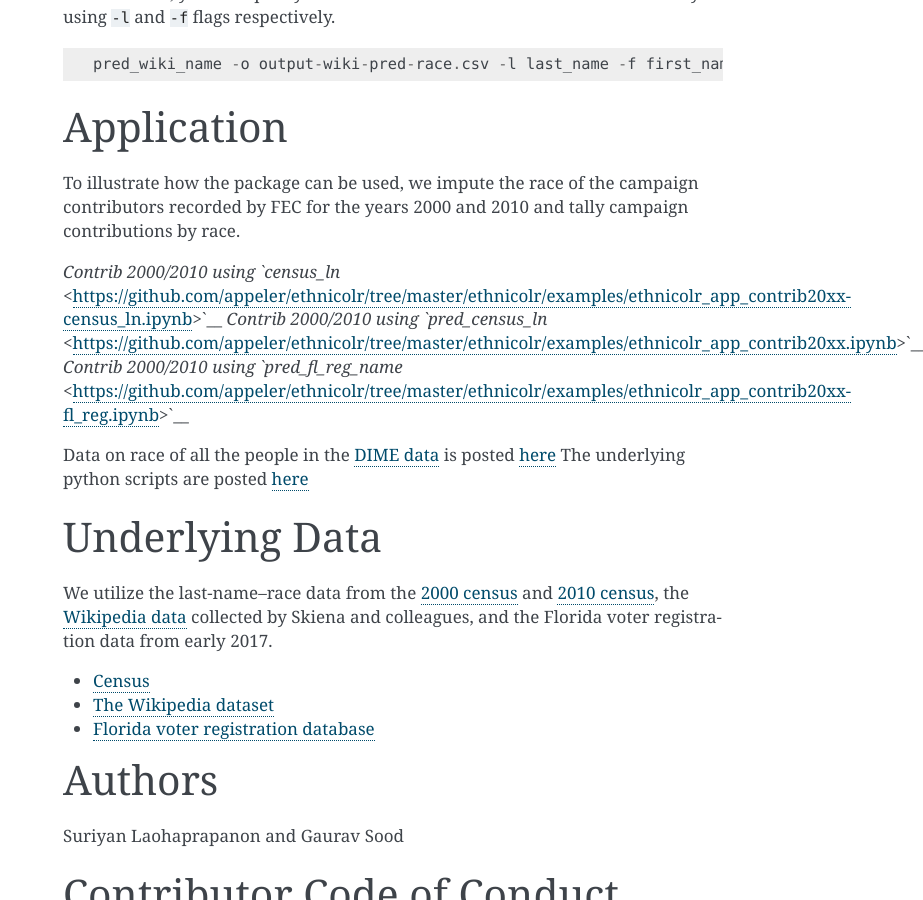
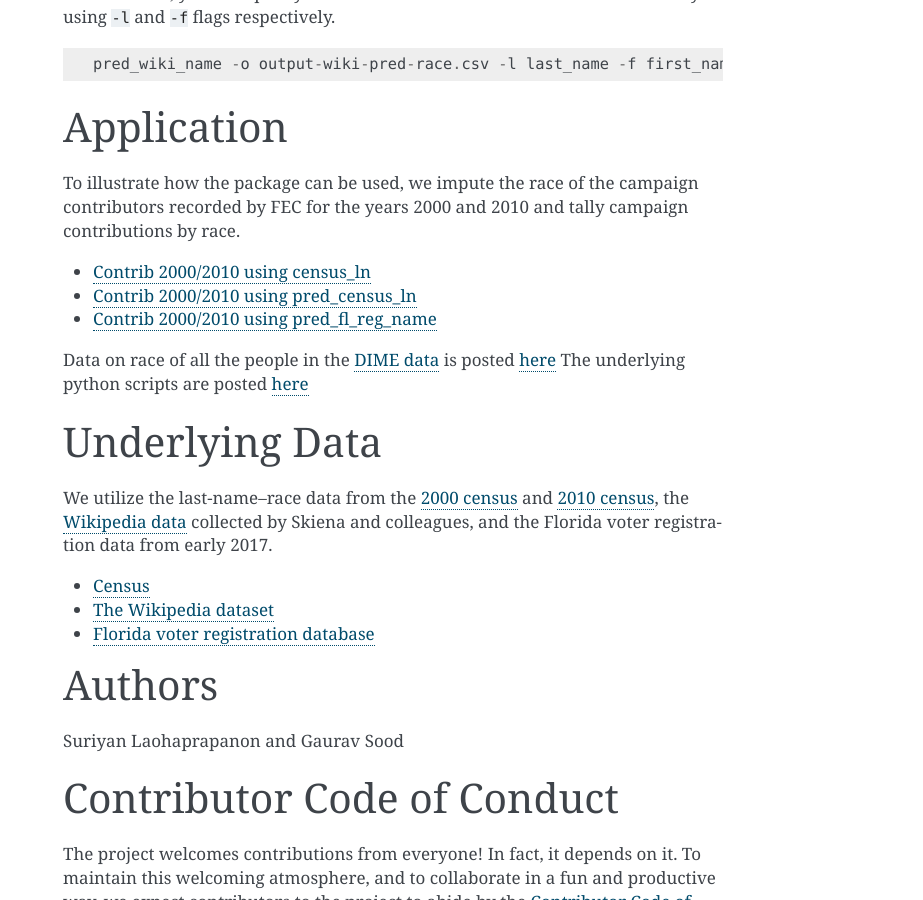
Before and after one commit to appeler/ethnicolr, a Sphinx documentation site: the page built from docs/source/ethnicolr.rst, in a window 1280 px wide and 900 px high, scrolled down 5842 px. Shown: the whole window, without its empty margins (357-1280 px from the left). Built offline with Sphinx 7.4.7, drawn with Linux system fonts in a browser that asks for light colours.

Commit message:
fix format

```diff
--- a/README.rst
+++ b/README.rst
@@ -304,9 +304,9 @@ Application
 
 To illustrate how the package can be used, we impute the race of the campaign contributors recorded by FEC for the years 2000 and 2010 and tally campaign contributions by race.
 
-`Contrib 2000/2010 using `census_ln` <ethnicolr/examples/ethnicolr_app_contrib20xx-census_ln.ipynb>`__
-`Contrib 2000/2010 using `pred_census_ln` <ethnicolr/examples/ethnicolr_app_contrib20xx.ipynb>`__
-`Contrib 2000/2010 using `pred_fl_reg_name` <ethnicolr/examples/ethnicolr_app_contrib20xx-fl_reg.ipynb>`__
+- `Contrib 2000/2010 using census_ln <ethnicolr/examples/ethnicolr_app_contrib20xx-census_ln.ipynb>`__
+- `Contrib 2000/2010 using pred_census_ln <ethnicolr/examples/ethnicolr_app_contrib20xx.ipynb>`__
+- `Contrib 2000/2010 using pred_fl_reg_name <ethnicolr/examples/ethnicolr_app_contrib20xx-fl_reg.ipynb>`__
 
 Data on race of all the people in the `DIME data <https://data.stanford.edu/dime>`__ is posted `here <http://dx.doi.org/10.7910/DVN/M5K7VR>`__ The underlying python scripts are posted `here <https://github.com/appeler/dime_race>`__
 
--- a/docs/source/ethnicolr.rst
+++ b/docs/source/ethnicolr.rst
@@ -299,9 +299,10 @@ Application
 
 To illustrate how the package can be used, we impute the race of the campaign contributors recorded by FEC for the years 2000 and 2010 and tally campaign contributions by race.
 
-`Contrib 2000/2010 using `census_ln` <https://github.com/appeler/ethnicolr/tree/master/ethnicolr/examples/ethnicolr_app_contrib20xx-census_ln.ipynb>`__
-`Contrib 2000/2010 using `pred_census_ln` <https://github.com/appeler/ethnicolr/tree/master/ethnicolr/examples/ethnicolr_app_contrib20xx.ipynb>`__
-`Contrib 2000/2010 using `pred_fl_reg_name` <https://github.com/appeler/ethnicolr/tree/master/ethnicolr/examples/ethnicolr_app_contrib20xx-fl_reg.ipynb>`__
+- `Contrib 2000/2010 using census_ln <https://github.com/appeler/ethnicolr/tree/master/ethnicolr/examples/ethnicolr_app_contrib20xx-census_ln.ipynb>`__
+- `Contrib 2000/2010 using pred_census_ln <https://github.com/appeler/ethnicolr/tree/master/ethnicolr/examples/ethnicolr_app_contrib20xx.ipynb>`__
+- `Contrib 2000/2010 using pred_fl_reg_name <https://github.com/appeler/ethnicolr/tree/master/ethnicolr/examples/ethnicolr_app_contrib20xx-fl_reg.ipynb>`__
+
 
 Data on race of all the people in the `DIME data <https://data.stanford.edu/dime>`__ is posted `here <http://dx.doi.org/10.7910/DVN/M5K7VR>`__ The underlying python scripts are posted `here <https://github.com/appeler/dime_race>`__
 
```
